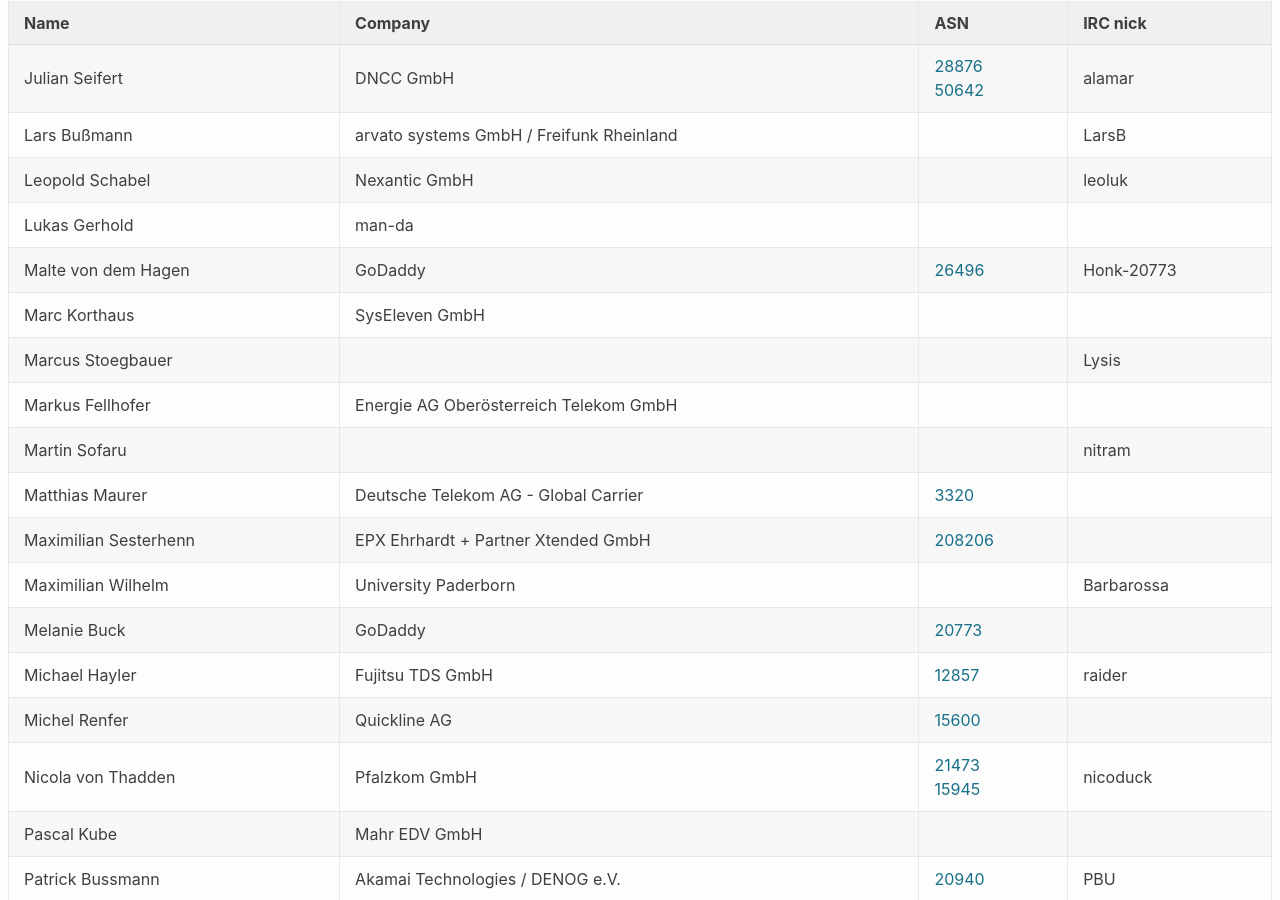
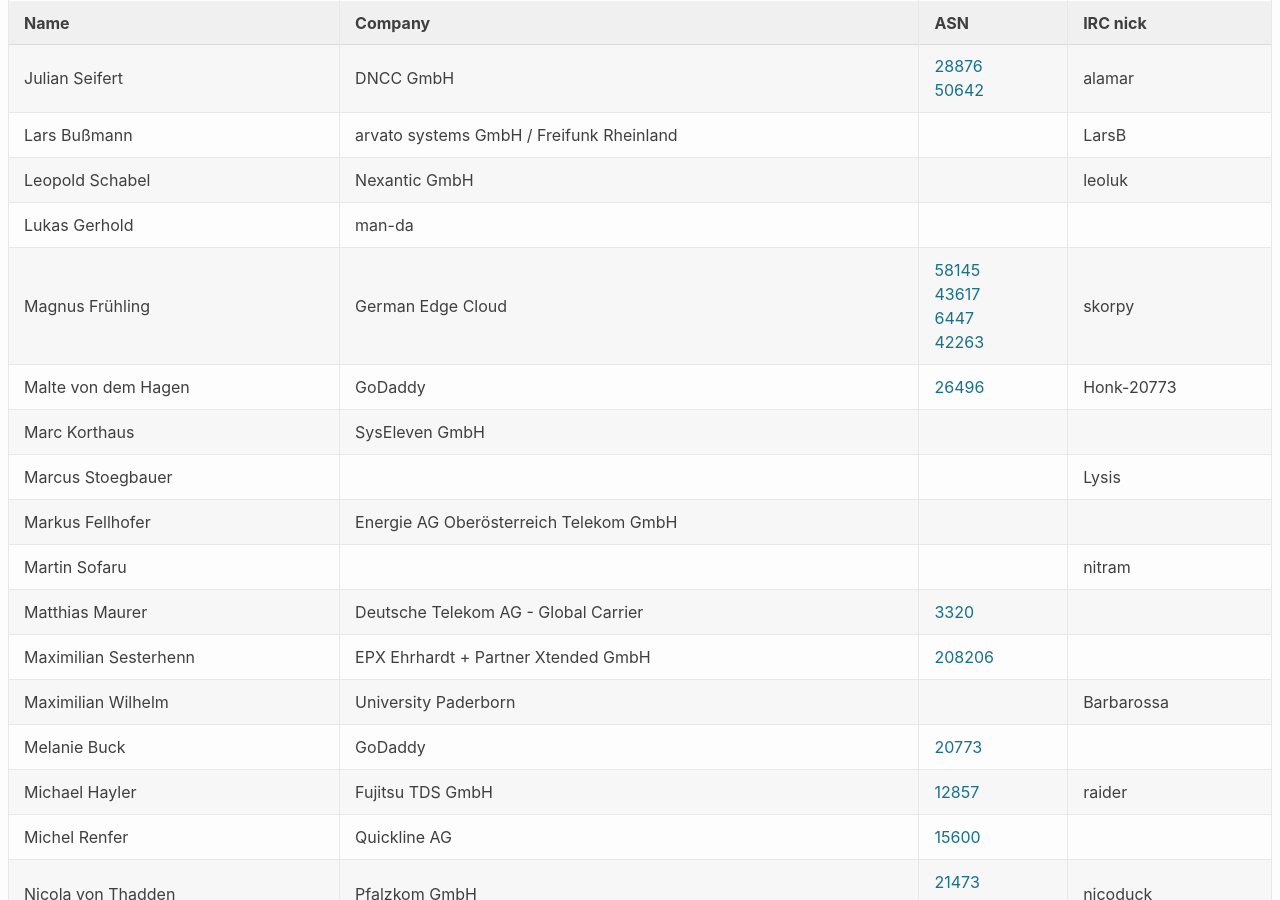
Before and after one commit to denog/pretix-attendeelist, a Jekyll site: the page built from index.markdown, in a window 1280 px wide and 900 px high, scrolled down 1723 px. Built offline with Jekyll 4.4.1, drawn with Linux system fonts in a browser that asks for light colours.

Commit message:
Latest data: Wed Mar 24 15:56:22 UTC 2021

```diff
--- a/_data/attendees_meetup_leader_2021-01.json
+++ b/_data/attendees_meetup_leader_2021-01.json
@@ -246,6 +246,12 @@
     "asn": null
   },
   {
+    "name": "Magnus Frühling",
+    "company": "German Edge Cloud",
+    "irc": "skorpy",
+    "asn": "AS58145 AS43617 AS6447 AS42263"
+  },
+  {
     "name": "Malte von dem Hagen",
     "company": "GoDaddy",
     "irc": "Honk-20773",
```
